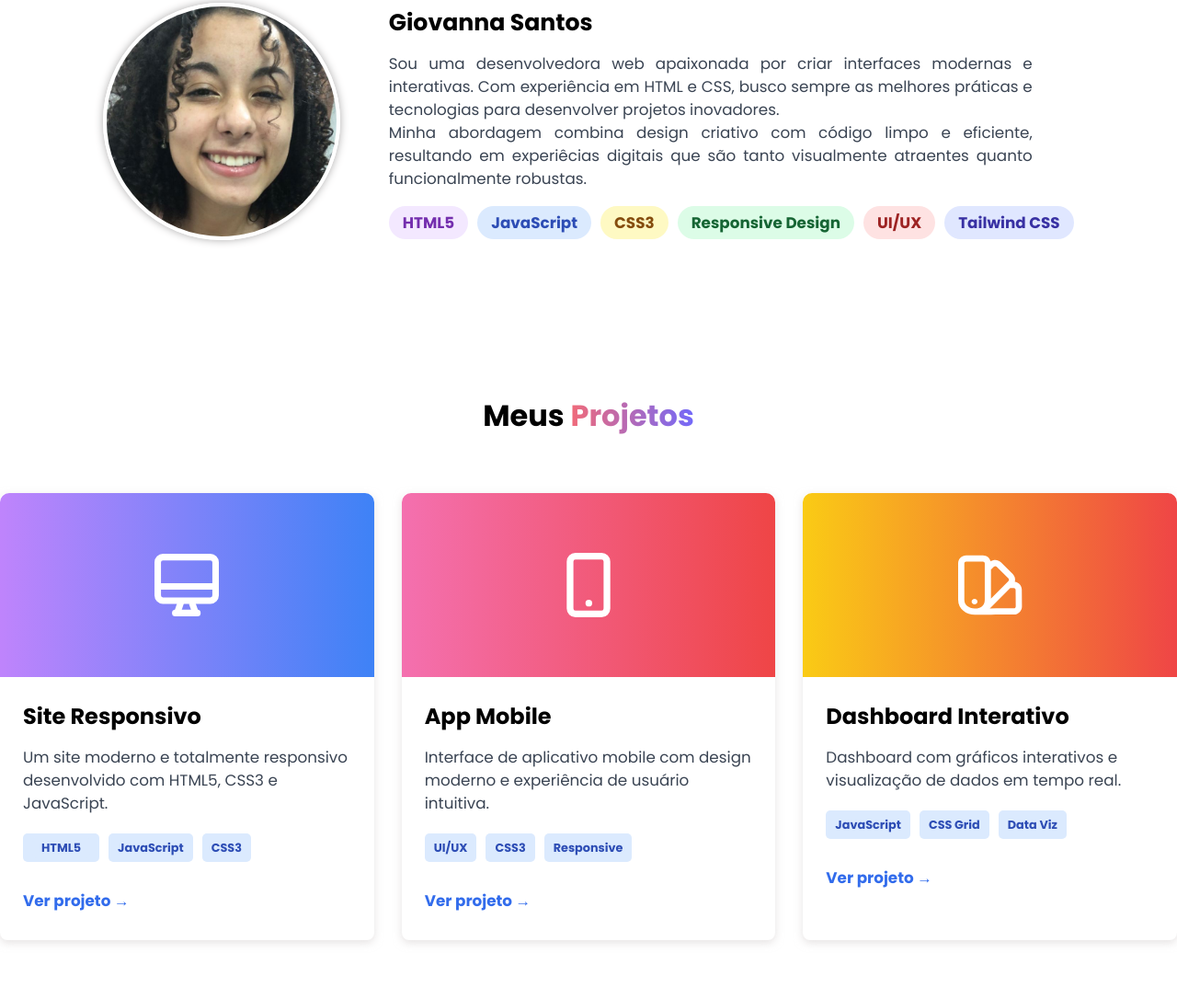
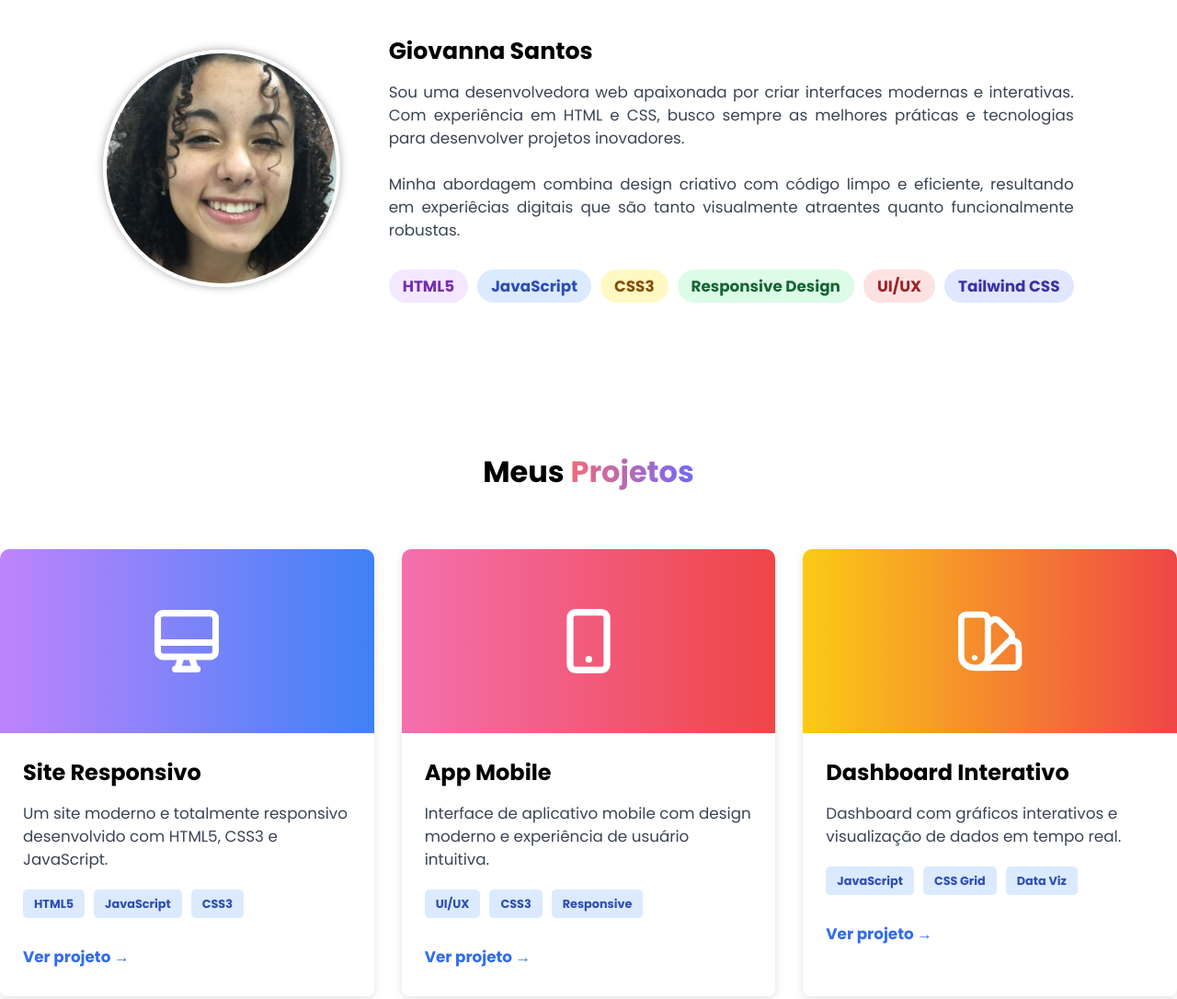
Before and after one commit to giiovannasantoss/CreativeDev, a plain HTML site: page index.html in a window 1280 px wide. Shown: the part 823-1909 px from the top of the page at 92% size. Drawn offline with Linux system fonts and the light colour scheme.

Commit message:
adicionando links e hover nas tags li da aboutme page e projects page e ajustando o espaçamento entre parágrafos da classe text-bio e a hero page

```diff
--- a/assets/css/style.css
+++ b/assets/css/style.css
@@ -58,6 +58,7 @@ span{
         width: 87%;
         padding: 10px 100px;
         background-color: white;
+        box-shadow: 0px 2px 10px rgba(210, 204, 204, 0.544);
     }
 
     .navbar ul{
@@ -70,13 +71,18 @@ span{
         color: #3A4453;
     }
 
+    #night-mode{
+        width: 25px;
+    }
+
+
 /* ESTILIZAÇÃO DA HERO PAGE */
     .hero{
         display: flex;
         align-items: center;
-        justify-content: space-between;
+        gap: 22%;
         background-color: #F7F5FF;
-        padding: 180px 60px;
+        padding: 200px 100px;
     }
 
     #title-hero{
@@ -85,7 +91,7 @@ span{
         text-align: start;
     }
 
-    .hero-content p{
+    #text-hero{
         line-height: 30px;
         margin: 20px 0px 40px 0px;
     }
@@ -103,7 +109,7 @@ span{
     #viewprojects{
         background: linear-gradient(to right, #F16B79, #7269FA);
         color: white;
-        font-weight: bold;
+        font-weight: 500;
         padding: 15px 30px;
         border-radius: 8px;
         transition: transform 0.2s ease-in-out;
@@ -125,15 +131,11 @@ span{
     }
 
     #viewcontact:hover{
-        border-color: gray -400;
-    }
-
-    .img-hero{
-        margin-right: 400px;
+        border-color: rgb(78, 75, 75);
     }
 
     #icon{
-        width: 170px;
+        height: 270px;
         transition: transform 0.3s ease-in-out;
     }
 
@@ -178,19 +180,27 @@ span{
         flex-direction: column;
         gap: 20px;
         text-align: left;
-        width: 700px;
+        width: 745px;
         line-height: 25px;
         text-align: justify;
+    }
+
+    .text-bio{
+        display: flex;
+        flex-direction: column;
+        gap: 25px;
     }
 
     /* my experience */
     .experience{
         grid-area: experience;
+        margin-top: 30px;
     }
 
     .lang{
         display: flex;
         gap: 10px;
+        transition: 0.2s ease-in-out;
     }
 
     .lang li{
@@ -199,36 +209,47 @@ span{
         font-weight: bold;
     }
 
-    .lang :nth-child(1){
+    .lang li a{
+        color: inherit;
+    }
+
+    .lang li:nth-child(1){
         background-color: #F3E8FF;
         color: #742EAE;
     }
 
-    .lang :nth-child(2){
+    .lang li:nth-child(2){
         background-color: #DBEAFE;
         color: #2D4DB5;
     }
 
-    .lang :nth-child(3){
+    .lang li:nth-child(3){
         background-color: #FEF9C3;
         color: #854D0E;
     }
 
-    .lang :nth-child(4){
+    .lang li:nth-child(4){
         background-color: #DCFCE7;
         color: #166534;
     }
 
-    .lang :nth-child(5){
+    .lang li:nth-child(5){
         background-color: #FEE2E2;
         color: #9D2323;
     }
 
-    .lang :nth-child(6){
+    .lang li:nth-child(6){
         background-color: #E0E7FF;
         color: #3831A3;
     }
 
+    .lang li:nth-child(n){
+        transition: 0.2s ease-in-out;
+    }
+
+    .lang li:nth-child(n):hover{
+        scale: 110%;
+    }
 
 /* ESTILIZAÇÃO DA SKILLS PAGE */
 
@@ -306,7 +327,7 @@ span{
     .lang-used :nth-child(n){
         font-size: 0.8rem;
         font-weight: bold;
-        padding: 3px 10px;
+        padding: 3px 6px;
         border-radius: 5px;
         background-color: #DBEAFE;
         color: #2D4DB5;
--- a/index.html
+++ b/index.html
@@ -25,8 +25,8 @@
                     <li><a href="#contact">Contato</a></li>
                 </ul>
             </nav>
-            <div class="night-mode">
-                <a href=""><img src="assets/imgs/sun.svg" alt="night-mode"></a>
+            <div>
+                <a href=""><img id="night-mode" src="assets/imgs/sun.svg" alt="night-mode"></a>
             </div>
         </div>
     </header>
@@ -40,7 +40,7 @@
 
                 <div class="hero-content">
                     <h1 id="title-hero">Olá, eu sou <span>Desenvolvedora</span> Web</h1>
-                    <p>Especializada em criar experiências digitais modernas, interativas e visualmente atraentes.</p>
+                    <p id="text-hero">Especializada em criar experiências digitais modernas, interativas e visualmente atraentes.</p>
                     <div class="hero-buttons">
                         <a id="viewprojects" href="#projects">Ver Projetos</a>
                         <a id="viewcontact" href="#title-contact">Contato</a>
@@ -63,7 +63,7 @@
 
                 <div class="bio">
                     <h2>Giovanna Santos</h2>
-                    <div class="text">
+                    <div class="text-bio">
                         <p>Sou uma desenvolvedora web apaixonada por criar interfaces modernas e interativas. Com experiência em HTML e CSS, busco sempre as melhores práticas e tecnologias para desenvolver projetos inovadores.</p>
                         <p>Minha abordagem combina design criativo com código limpo e eficiente, resultando em experiêcias digitais que são tanto visualmente atraentes quanto funcionalmente robustas.</p>
                     </div>
@@ -71,12 +71,12 @@
 
                 <div class="experience">
                     <ul class="lang">
-                        <li>HTML5</li>
-                        <li>JavaScript</li>
-                        <li>CSS3</li>
-                        <li>Responsive Design</li>
-                        <li>UI/UX</li>
-                        <li>Tailwind CSS</li>
+                        <li><a class="lang-exp" href="https://www.devmedia.com.br/o-que-e-o-html5/25820" target="_blank">HTML5</a></li>
+                        <li><a class="lang-exp" href="https://developer.mozilla.org/pt-BR/docs/Web/JavaScript" target="_blank">JavaScript</a></li>
+                        <li><a class="lang-exp" href="https://developer.mozilla.org/pt-BR/docs/Web/CSS" target="_blank">CSS3</a></li>
+                        <li><a class="lang-exp" href="https://developer.mozilla.org/en-US/docs/Learn_web_development/Core/CSS_layout/Responsive_Design" target="_blank">Responsive Design</a></li>
+                        <li><a class="lang-exp" href="https://blog.cubos.academy/ux-ui-design-guia-completo/" target="_blank">UI/UX</a></li>
+                        <li><a class="lang-exp" href="https://tailwindcss.com/" target="_blank">Tailwind CSS</a></li>
                     </ul>
                 </div>
             </section>
@@ -106,8 +106,8 @@
                             <div class="lang-project">
                                 <ul class="lang-used">
                                     <li><a href="https://www.devmedia.com.br/o-que-e-o-html5/25820" target="_blank">HTML5</a></li>
-                                    <li>JavaScript</li>
-                                    <li>CSS3</li>
+                                    <li><a href="https://developer.mozilla.org/pt-BR/docs/Web/JavaScript" target="_blank">JavaScript</a></li>
+                                    <li><a href="https://developer.mozilla.org/pt-BR/docs/Web/CSS" target="_blank">CSS3</a></li>
                                 </ul>
                             </div>
                                 <a class="link-project" href="#">Ver projeto →</a>
@@ -124,9 +124,9 @@
                             <p>Interface de aplicativo mobile com design moderno e experiência de usuário intuitiva.</p>
                             <div class="lang-project">
                                 <ul class="lang-used">
-                                    <li>UI/UX</li>
-                                    <li>CSS3</li>
-                                    <li>Responsive</li>
+                                    <li><a href="https://blog.cubos.academy/ux-ui-design-guia-completo/" target="_blank">UI/UX</a></li>
+                                    <li><a href="https://developer.mozilla.org/pt-BR/docs/Web/CSS" target="_blank">CSS3</a></li>
+                                    <li><a href="https://www.w3schools.com/html/html_responsive.asp" target="_blank">Responsive</a></li>
                                 </ul>
                             </div>
                                 <a class="link-project" href="#">Ver projeto →</a>
@@ -143,9 +143,9 @@
                             <p>Dashboard com gráficos interativos e visualização de dados em tempo real.</p>
                             <div class="lang-project">
                                 <ul class="lang-used">
-                                    <li>JavaScript</li>
-                                    <li>CSS Grid</li>
-                                    <li>Data Viz</li>
+                                    <li><a href="https://developer.mozilla.org/pt-BR/docs/Web/JavaScript" target="_blank">JavaScript</a></li>
+                                    <li><a href="https://developer.mozilla.org/en-US/docs/Web/CSS/CSS_grid_layout" target="_blank">CSS Grid</a></li>
+                                    <li><a href="https://keepi.com.br/blog/o-que-e-dataviz/" target="_blank">Data Viz</a></li>
                                 </ul>
                             </div>
                                 <a class="link-project" href="#">Ver projeto →</a>
@@ -241,7 +241,6 @@
                 <p>&copy; 2025 CreativeDev. Todos os direitos reservados.</p>
             </div>
 
-
         </div>
     </footer>
 </body>
```
Also changed, not shown: assets/imgs/github.png.
